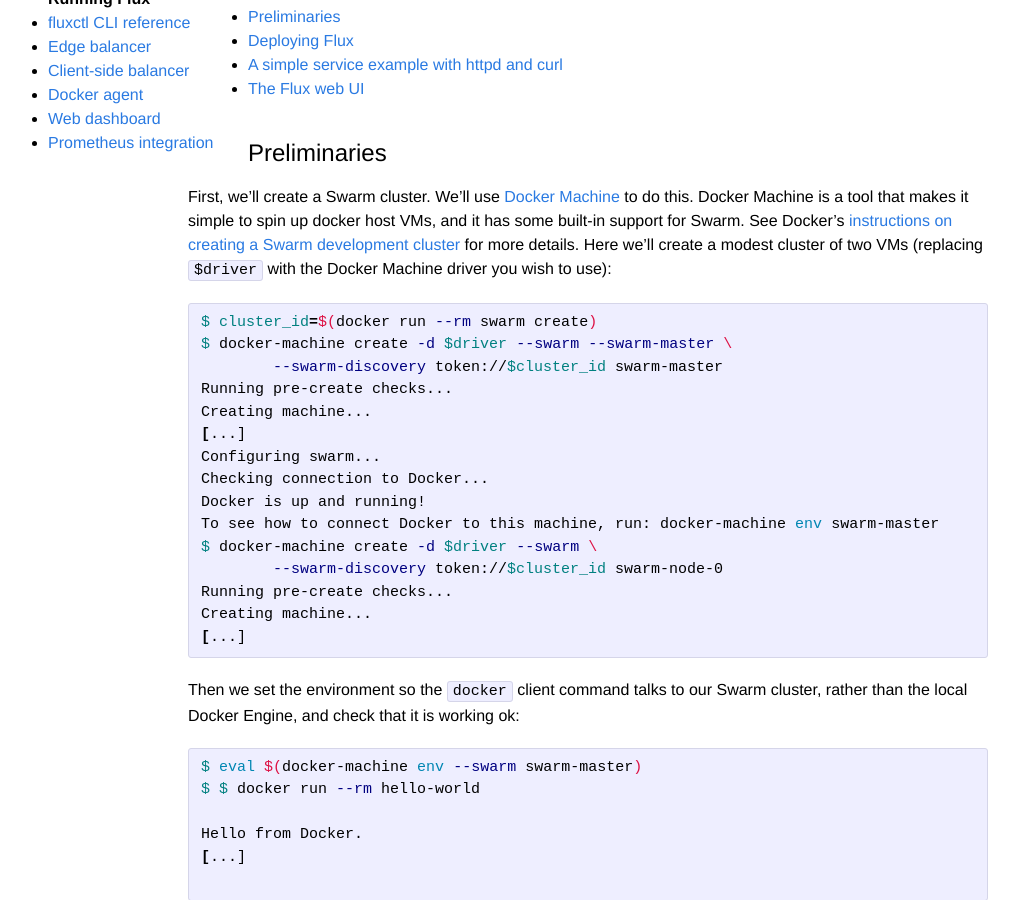
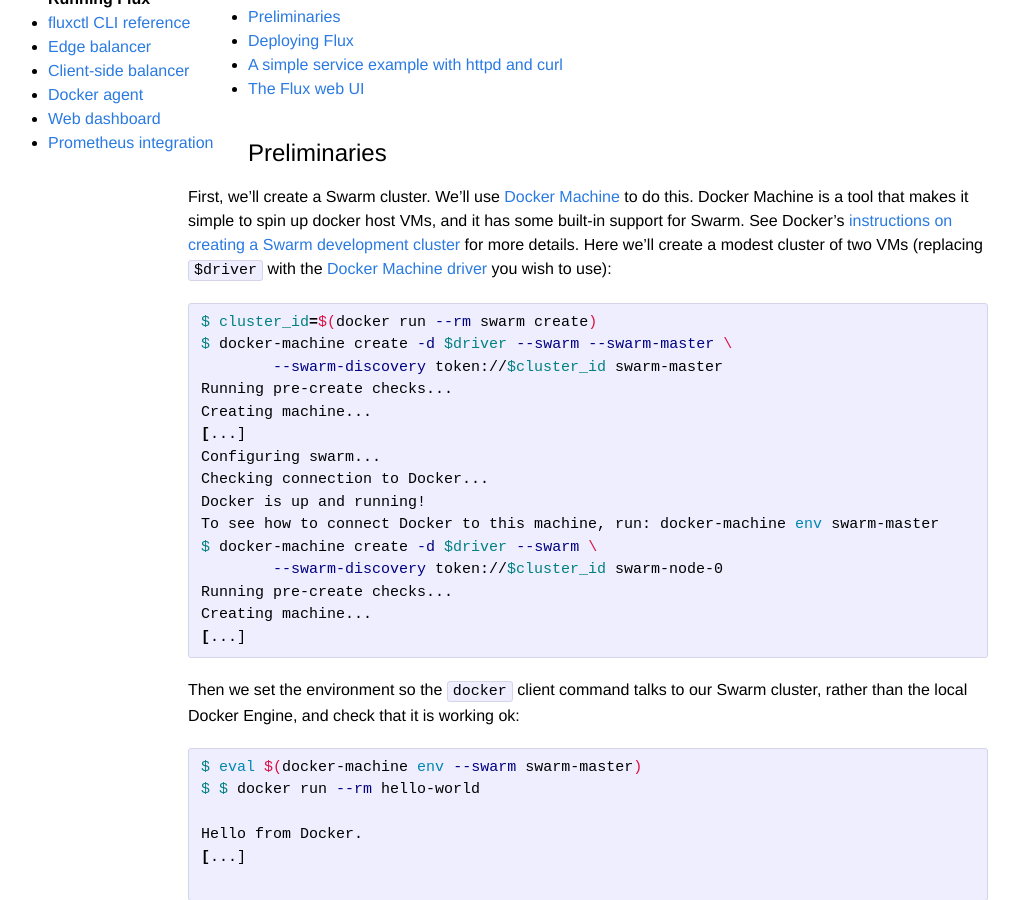
Before and after one commit to weaveworks-experiments/flux-classic, a Jekyll site: the page built from site/swarm/index.md, in a window 1280 px wide and 900 px high, scrolled down 309 px. Shown: the whole window, without its empty margins (52-1071 px from the left). Built offline with Jekyll 4.4.1, drawn with Linux system fonts in a browser that asks for light colours; part of the change alters nothing that is shown.

````diff
--- a/site/swarm/index.md
+++ b/site/swarm/index.md
@@ -24,7 +24,8 @@ host VMs, and it has some built-in support for Swarm.  See Docker's
 [instructions on creating a Swarm development
 cluster](https://docs.docker.com/swarm/install-manual/) for more
 details.  Here we'll create a modest cluster of two VMs (replacing
-`$driver` with the Docker Machine driver you wish to use):
+`$driver` with the [Docker Machine
+driver](https://docs.docker.com/machine/drivers/) you wish to use):
 
 ```sh
 $ cluster_id=$(docker run --rm swarm create)
````
